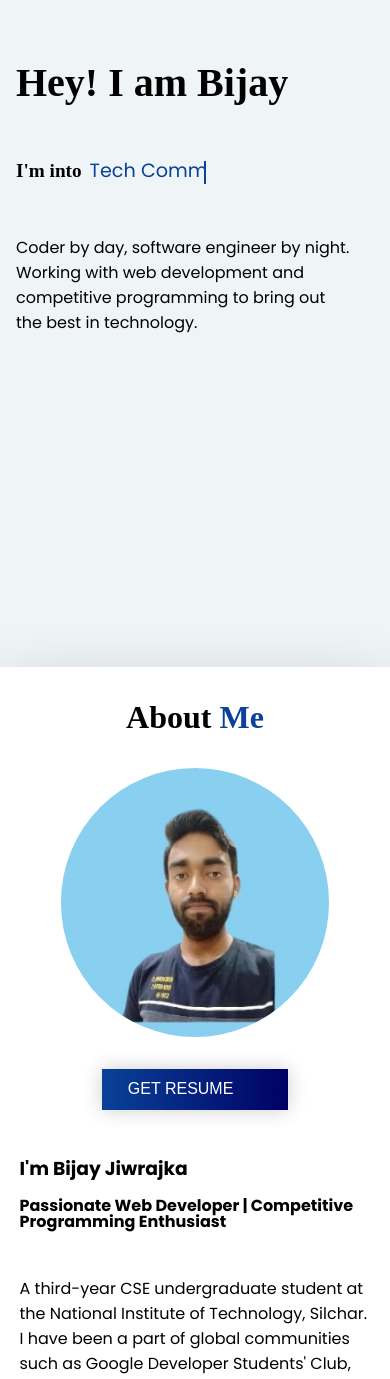
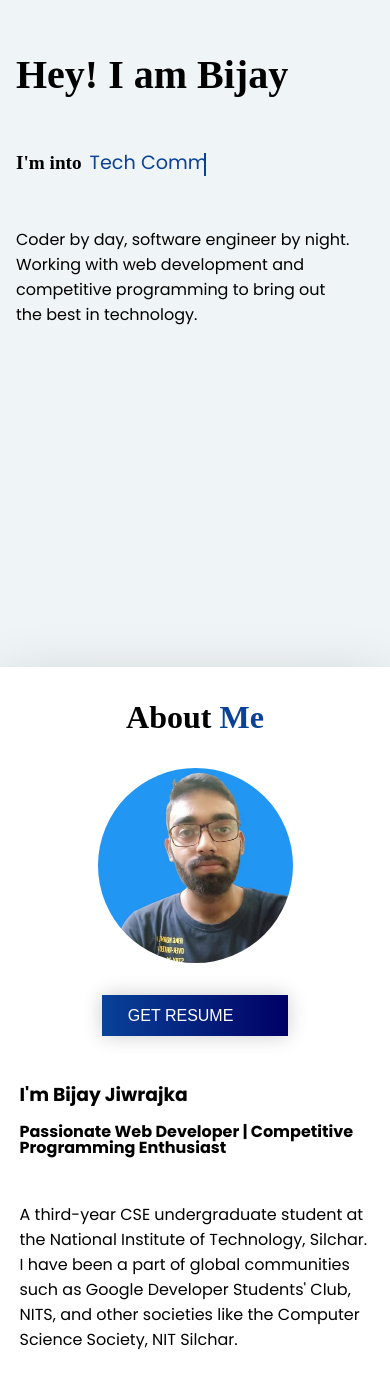
Before and after one commit to bj-jiwrajka/MyPortfolio, a React (Create React App) app: page / in a window 390 px wide. Shown: the part 177-1556 px from the top of the page. Built offline with nearby package versions, Linux system fonts and the light colour scheme; some icons are missing.

Commit message:
change profile pic

```diff
--- a/src/Components/About/About.css
+++ b/src/Components/About/About.css
@@ -45,7 +45,7 @@
 }
 
 #bending-image {
-    width: 80%;
+    width: 50%;
     object-fit: cover;
     aspect-ratio: 1;
     border-radius: 50%;
--- a/src/Components/Intro/Intro.css
+++ b/src/Components/Intro/Intro.css
@@ -129,7 +129,7 @@
 
     .ileft .intro-bijay {
         font-size: 2.5rem;
-        margin-top: -6rem;
+        margin-top: -7rem;
     }
 
     .ileft :nth-child(2) {
--- a/src/Components/Projects/Projects.jsx
+++ b/src/Components/Projects/Projects.jsx
@@ -55,7 +55,7 @@ const Projects = () => {
                     </div>
                     <div className="backend-projects">
                         <ProjectCard name={"My Weather Website"} img={Project1} desc={"An API based weather application"} link={"https://bj-jiwrajka.github.io/first_weather_website"} />
-                        <ProjectCard name={"My Online Meal"} img={OnlineMeal} desc={"An online meal ordering website where users can order delicious meals"} />
+                        <ProjectCard name={"My Online Meal"} img={OnlineMeal} desc={"An online meal ordering website where users can order delicious meals"} link={"https://bj-jiwrajka.github.io/first_food_website/"}  />
                     </div>
                 </div>
             </div>
```
Also changed, not shown: src/img/Bijay.jpg.
